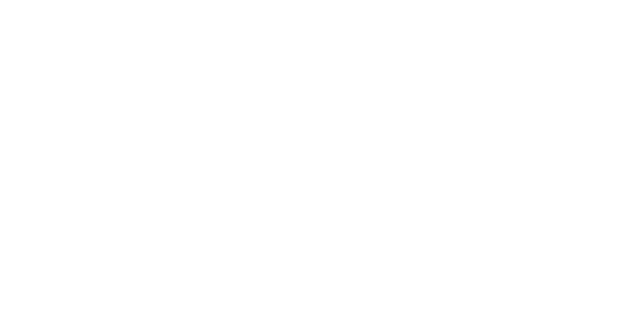
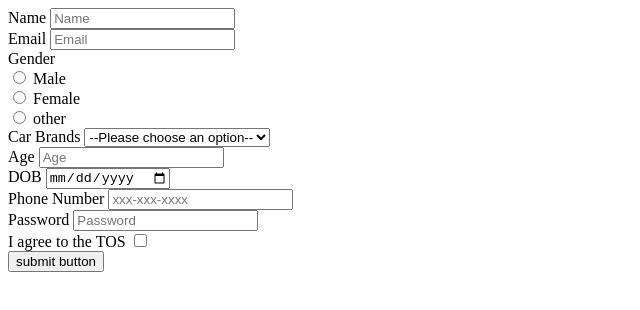
Before and after one commit to acciojob/signup-form-car-DigambarGaikwad, a website: page main.html in a window 1280 px wide. Shown: the whole page, without its empty margins (0-640 px from the left). Drawn offline with Linux system fonts and the light colour scheme.

Commit message:
created a submission

```diff
--- a/main.html
+++ b/main.html
@@ -7,6 +7,60 @@
 </head>
 
 <body>
+	<form method="post">
+		<div>
+		<label for="name"> Name</label>
+		<input id="name" type="text" placeholder="Name" importent>
+			</div>
+		<div>
+		<label for="mail"> Email</label>
+		<input id="mail" type="email" placeholder="Email" importent>
+		</div>
+		<div>
+		<label for="gender"> Gender</label>
+			<br>
+		 <input id="gender_m" type="radio" name="gender" importent>
+		<label for="gender_m">Male</label>
+		<br>
+		<input id="gender_f" type="radio" name="gender" importent>
+		<label for="gender_f">Female</label>
+		<br>
+		<input id="other" type="radio" name="gender" importent>
+		<label for="other">other</label>
+		</div>
+		<div>
+			<label for="cars">Car Brands</label>
+			<select id="cars">
+			<option>--Please choose an option--</option>
+			<option>BMW</option>
+			<option>Audi</option>
+			<option>Mercedez</option>
+				</select>
+		</div>
+		<div>
+			<label for="age">Age</label>
+			<input id="age" placeholder="Age" type="number">
+		</div>
+		<div>
+			<label for="dob">DOB</label>
+			<input id="dob" type="date" importent>
+		</div>
+		<div>
+			<label for="tel">Phone Number</label>
+			<input id="tel" type="number" placeholder="xxx-xxx-xxxx" importent>
+		</div>
+		<div>
+			<label for="password">Password</label>
+			<input id="password" placeholder="Password" type="password" importent>
+		</div>
+		<div>
+			<label for="tos">I agree to the TOS</label>
+			<input id="tos" type="checkbox" importent>
+		</div>
+		<div>
+			<button type="submit">submit button</button>
+		</div>
+	</form>
 	<!-- the entire body must be written by student -->
     <script type="text/javascript" src="./script.js">
 </script>
```
